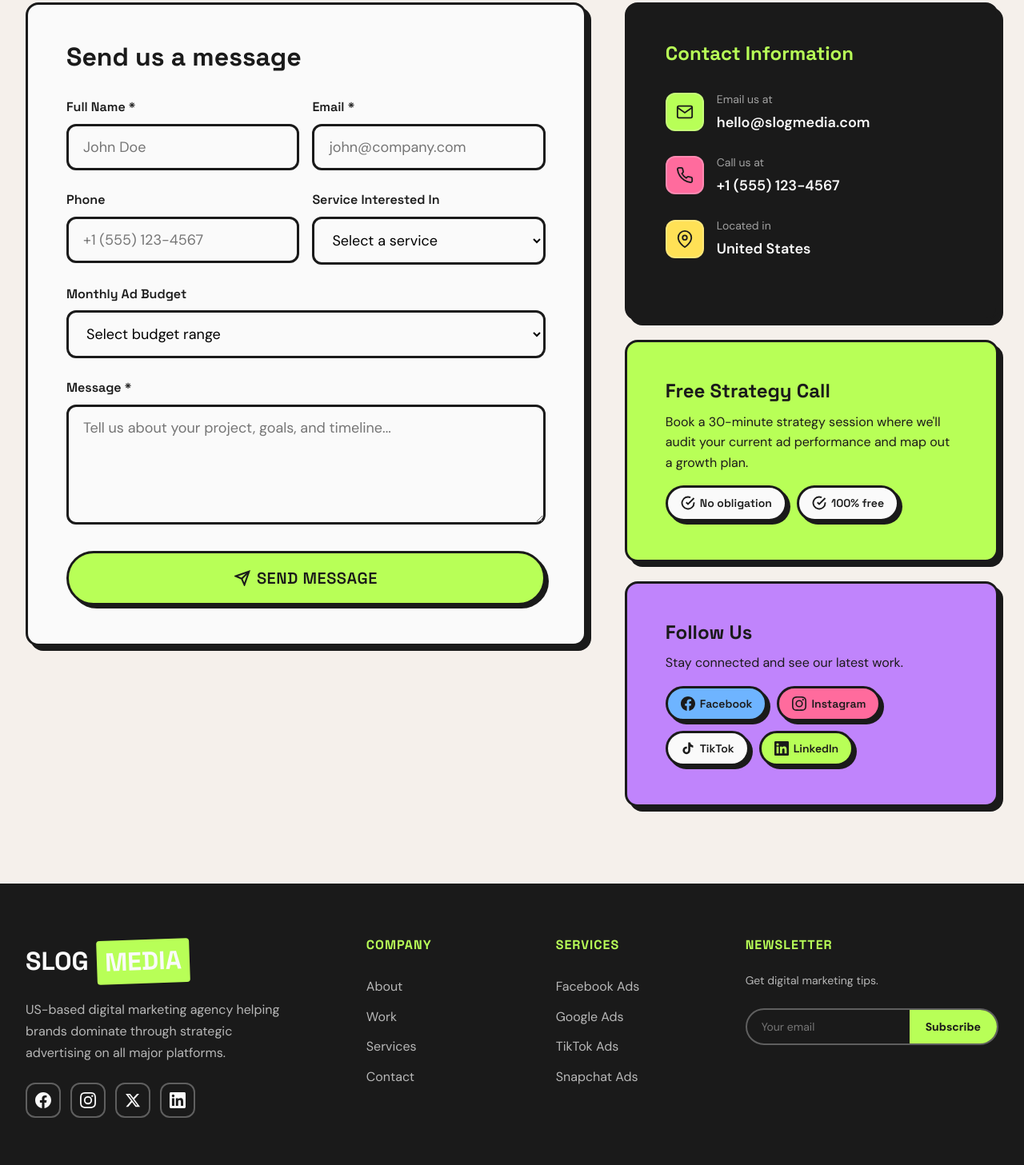
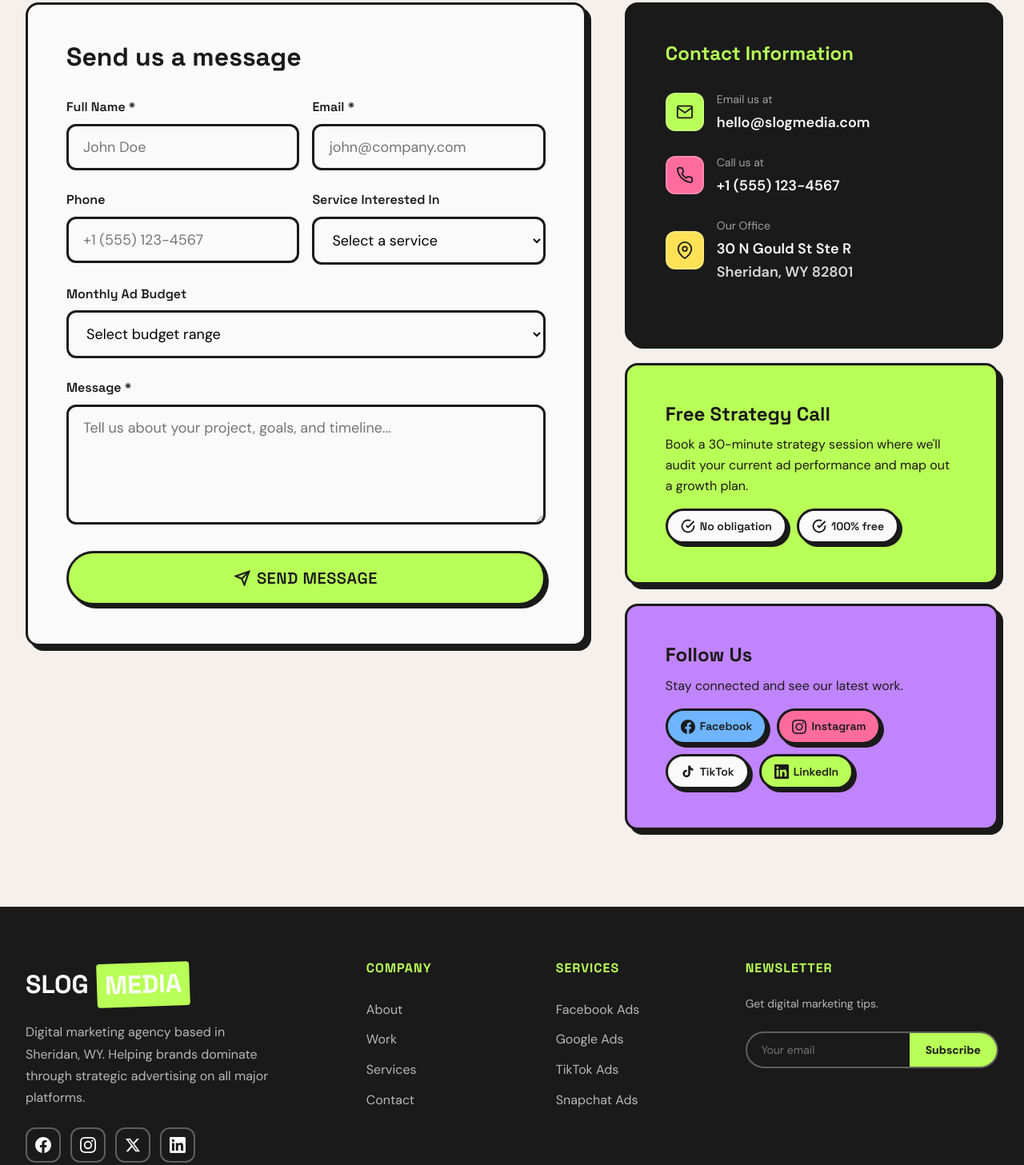
Before and after one commit to Kashish-WebCue/slog-media-website, a plain HTML site: page contact/index.html in a window 1280 px wide. Shown: the part 574-2031 px from the top of the page at 80% size. Drawn offline with Linux system fonts and the light colour scheme.

Commit message:
Add office address: 30 N Gould St Ste R, Sheridan, WY 82801

```diff
--- a/contact/index.html
+++ b/contact/index.html
@@ -131,8 +131,9 @@
                 <svg width="22" height="22" viewBox="0 0 24 24" fill="none" stroke="currentColor" stroke-width="2"><path d="M21 10c0 7-9 13-9 13s-9-6-9-13a9 9 0 0118 0z"/><circle cx="12" cy="10" r="3"/></svg>
               </div>
               <div>
-                <p style="font-size: var(--fs-xs); opacity: 0.6; margin-bottom: 4px;">Located in</p>
-                <p style="color: var(--clr-white); font-weight: 600;">United States</p>
+                <p style="font-size: var(--fs-xs); opacity: 0.6; margin-bottom: 4px;">Our Office</p>
+                <p style="color: var(--clr-white); font-weight: 600;">30 N Gould St Ste R</p>
+                <p style="color: var(--clr-white); font-weight: 600; opacity: 0.85;">Sheridan, WY 82801</p>
               </div>
             </div>
           </div>
@@ -185,7 +186,7 @@
       <div class="footer-top">
         <div class="footer-brand">
           <div class="nav-logo">SLOG<span>MEDIA</span></div>
-          <p>US-based digital marketing agency helping brands dominate through strategic advertising on all major platforms.</p>
+          <p>Digital marketing agency based in Sheridan, WY. Helping brands dominate through strategic advertising on all major platforms.</p>
           <div class="footer-social">
             <a href="#" aria-label="Facebook"><svg width="20" height="20" viewBox="0 0 24 24" fill="currentColor"><path d="M24 12.073c0-6.627-5.373-12-12-12s-12 5.373-12 12c0 5.99 4.388 10.954 10.125 11.854v-8.385H7.078v-3.47h3.047V9.43c0-3.007 1.792-4.669 4.533-4.669 1.312 0 2.686.235 2.686.235v2.953H15.83c-1.491 0-1.956.925-1.956 1.874v2.25h3.328l-.532 3.47h-2.796v8.385C19.612 23.027 24 18.062 24 12.073z"/></svg></a>
             <a href="#" aria-label="Instagram"><svg width="20" height="20" viewBox="0 0 24 24" fill="currentColor"><path d="M12 2.163c3.204 0 3.584.012 4.85.07 3.252.148 4.771 1.691 4.919 4.919.058 1.265.069 1.645.069 4.849 0 3.205-.012 3.584-.069 4.849-.149 3.225-1.664 4.771-4.919 4.919-1.266.058-1.644.07-4.85.07-3.204 0-3.584-.012-4.849-.07-3.26-.149-4.771-1.699-4.919-4.92-.058-1.265-.07-1.644-.07-4.849 0-3.204.013-3.583.07-4.849.149-3.227 1.664-4.771 4.919-4.919 1.266-.057 1.645-.069 4.849-.069zM12 0C8.741 0 8.333.014 7.053.072 2.695.272.273 2.69.073 7.052.014 8.333 0 8.741 0 12c0 3.259.014 3.668.072 4.948.2 4.358 2.618 6.78 6.98 6.98C8.333 23.986 8.741 24 12 24c3.259 0 3.668-.014 4.948-.072 4.354-.2 6.782-2.618 6.979-6.98.059-1.28.073-1.689.073-4.948 0-3.259-.014-3.667-.072-4.947-.196-4.354-2.617-6.78-6.979-6.98C15.668.014 15.259 0 12 0zm0 5.838a6.162 6.162 0 100 12.324 6.162 6.162 0 000-12.324zM12 16a4 4 0 110-8 4 4 0 010 8zm6.406-11.845a1.44 1.44 0 100 2.881 1.44 1.44 0 000-2.881z"/></svg></a>
```
Also changed, not shown: about/index.html (+1 -1 lines), portfolio/index.html (+1 -1 lines), privacy/index.html (+1 -1 lines), services/index.html (+1 -1 lines), terms/index.html (+1 -1 lines).
